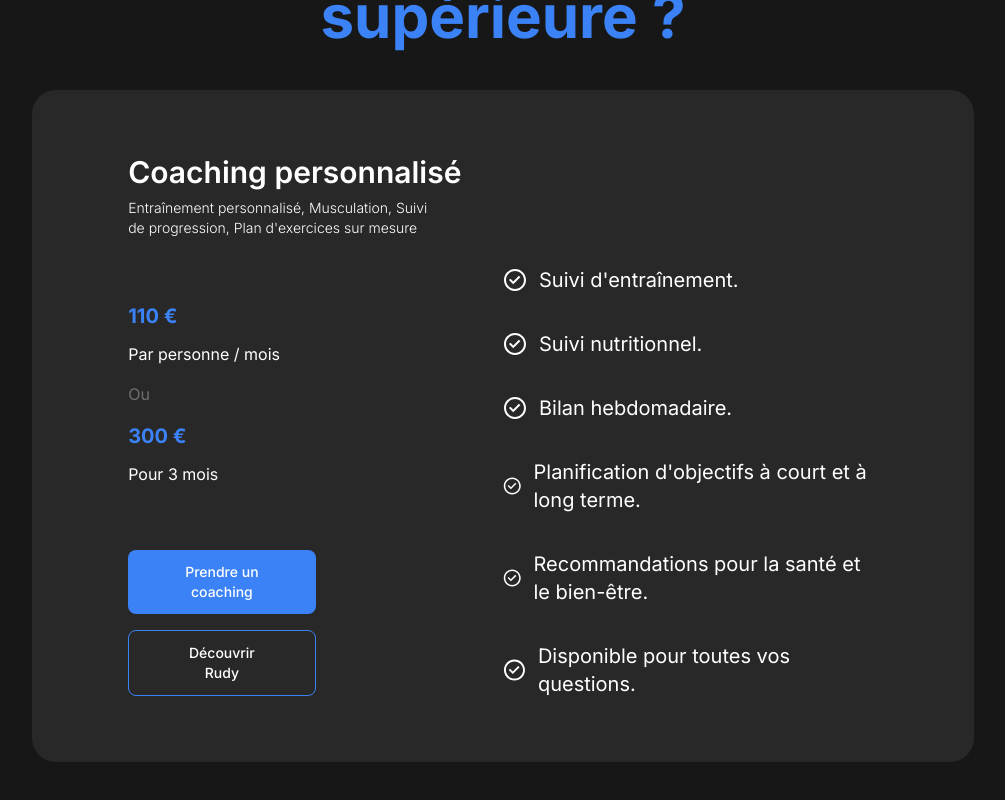
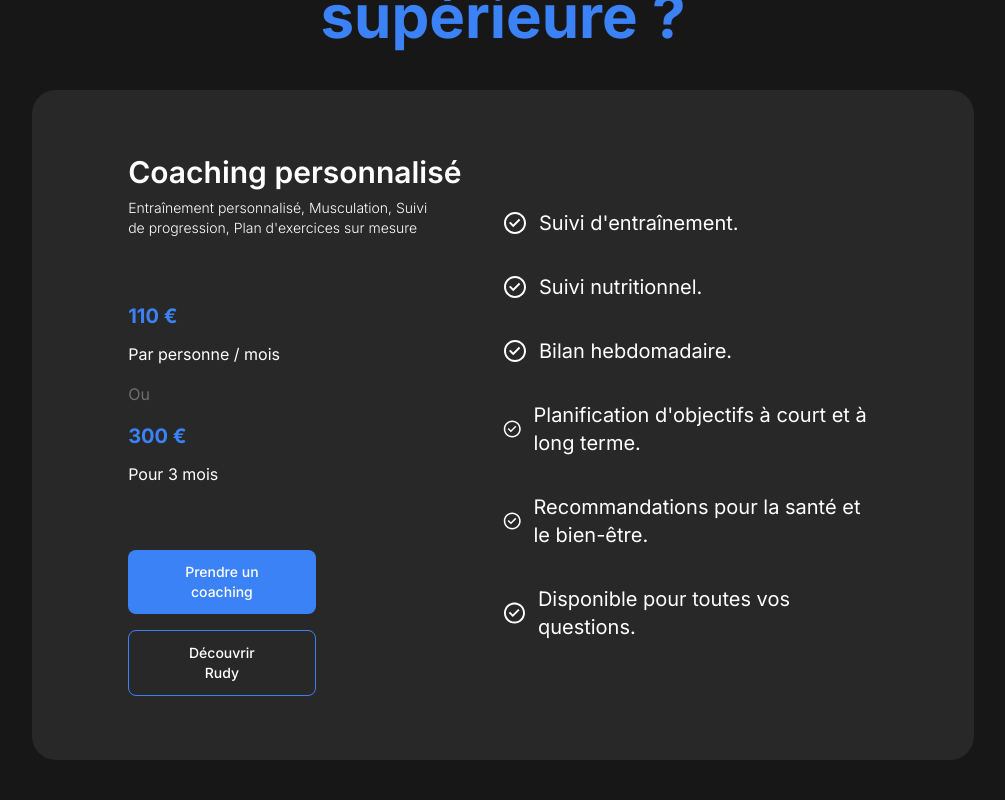
Before and after one commit to Damokless/rudymusianicoaching, a Next.js app: page / in a window 1280 px wide. Shown: the part 918-1718 px from the top of the page, without its empty margins (137-1142 px from the left). Built offline with nearby package versions, Linux system fonts and the light colour scheme.

Commit message:
fix : advantages center

```diff
--- a/src/app/page.tsx
+++ b/src/app/page.tsx
@@ -74,7 +74,7 @@
               </div>
             </div>
             <div className="w-1/2">
-              <div className=" mt-28 flex flex-col gap-9">
+              <div className="flex flex-col justify-center h-full gap-9">
                 <div className="flex place-items-center">
                   <svg
                     width="24"
```
